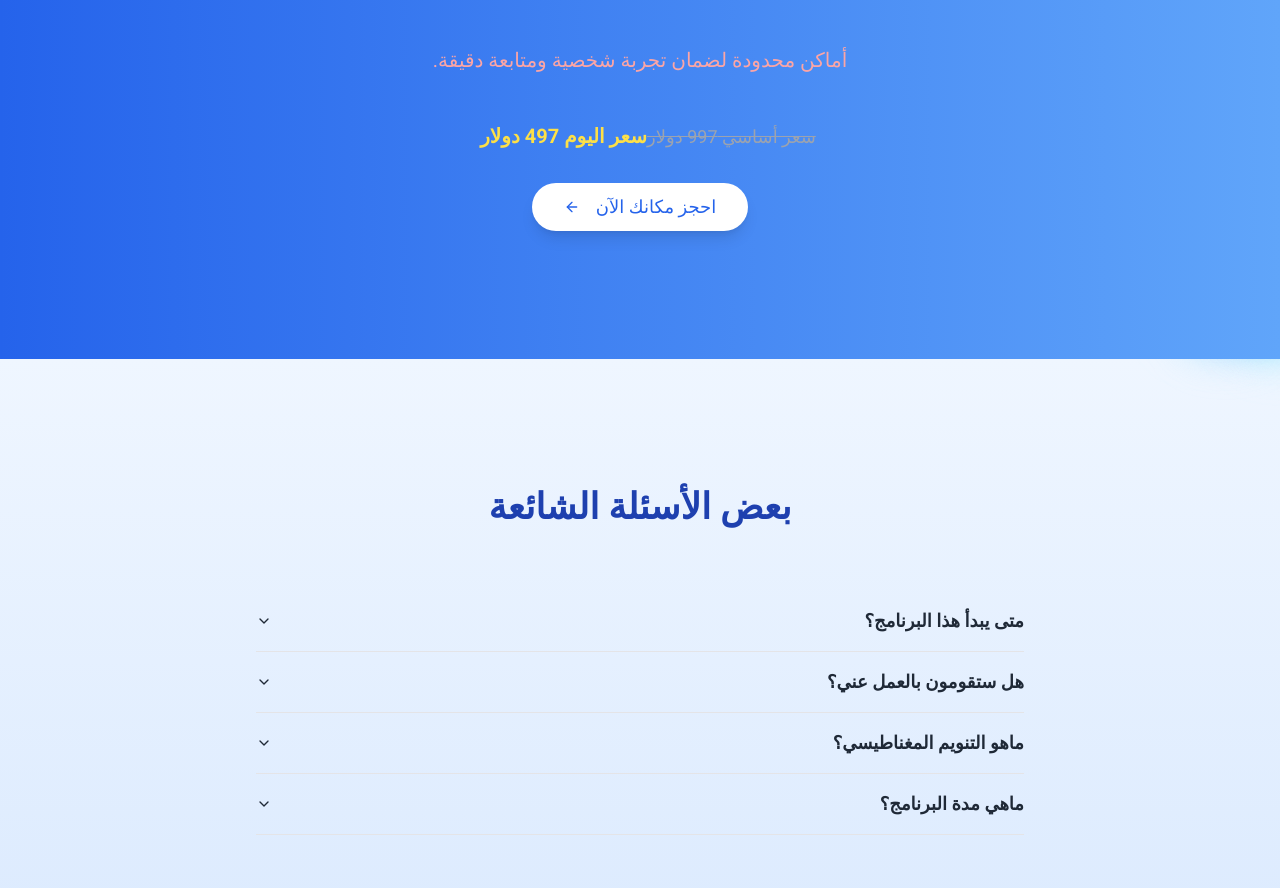
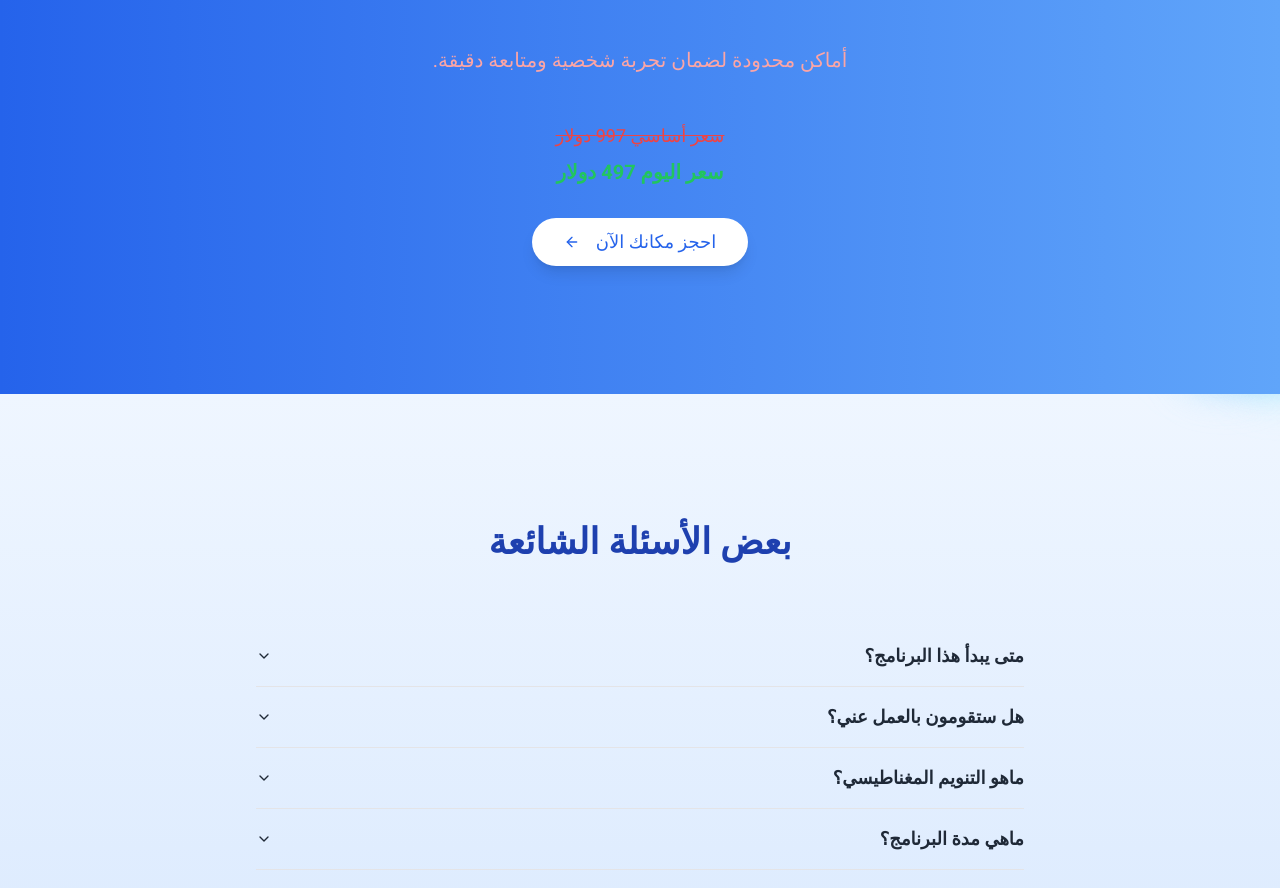
Before and after one commit to Soulaymane01/TACHAFY, a Next.js app: page / in a window 1280 px wide. Shown: the part 4140-5028 px from the top of the page. Built offline with nearby package versions, Linux system fonts and the light colour scheme.

Commit message:
changed the price

```diff
--- a/app/components/CallToAction.tsx
+++ b/app/components/CallToAction.tsx
@@ -75,8 +75,12 @@ export default function CallToAction({ language }: CallToActionProps) {
           transition={{ duration: 0.5, delay: 0.3 }}
           className="mb-8 text-lg text-white"
         >
-          <span className="line-through text-gray-400">{content[language].priceInfoOriginal}</span>
-          <span className="ml-4 text-xl font-bold text-yellow-300">{content[language].priceInfoToday}</span>
+          <div className="text-red-500 text-lg line-through">
+            {content[language].priceInfoOriginal}
+          </div>
+          <div className="text-green-500 text-xl font-bold mt-2">
+            {content[language].priceInfoToday}
+          </div>
         </motion.div>
         <motion.div whileHover={{ scale: 1.05 }} whileTap={{ scale: 0.95 }}>
           <Button
```
